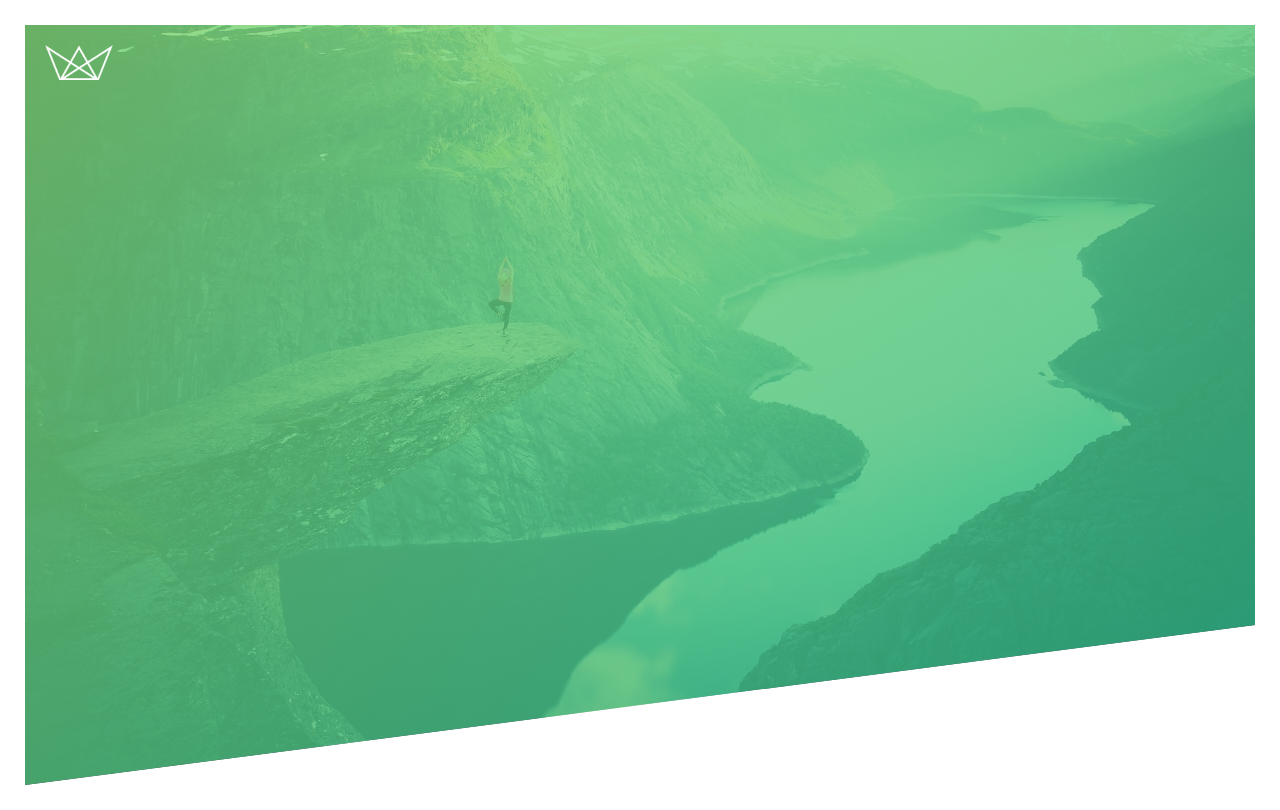
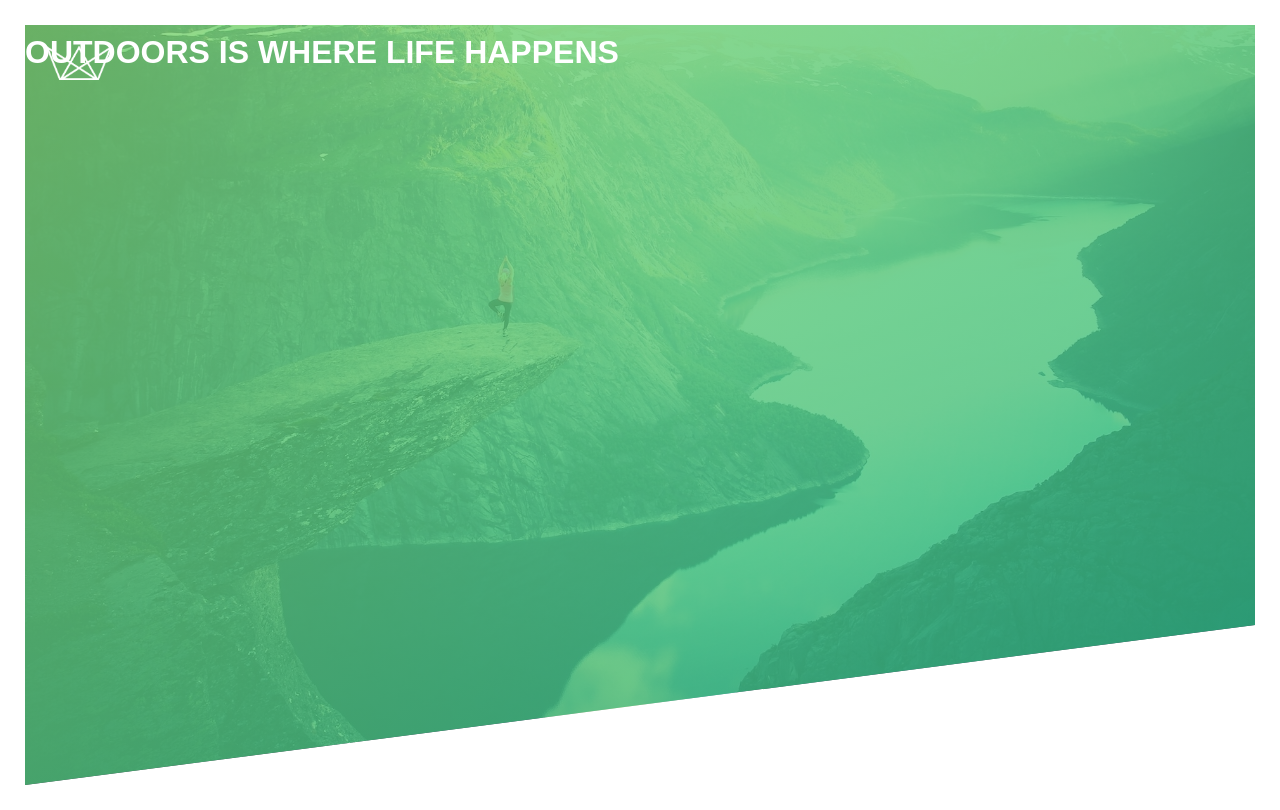
Before and after one commit to taurusilver7/natours-landing-page, a plain HTML site: page index.html in a window 1280 px wide. Drawn offline with Linux system fonts and the light colour scheme.

Commit message:
header heading primary

```diff
--- a/css/style.css
+++ b/css/style.css
@@ -60,3 +60,12 @@ body {
 .logo {
    height: 35px;
 }
+
+.heading-primary {
+   color: #fff;
+   text-transform: uppercase;
+}
+
+.heading-primary-main {}
+
+.heading-primary-main {}
--- a/index.html
+++ b/index.html
@@ -18,6 +18,11 @@
       <div class="logo-box">
         <img class="logo" src="./img/logo-white.png" alt="logo" />
       </div>
+
+      <h1 class="heading-primary">
+        <span class="heading-primary-main">outdoors</span
+        > <span class="heading-primary-sub">is where life happens</span>
+      </h1>
     </header>
   </body>
 </html>
```
